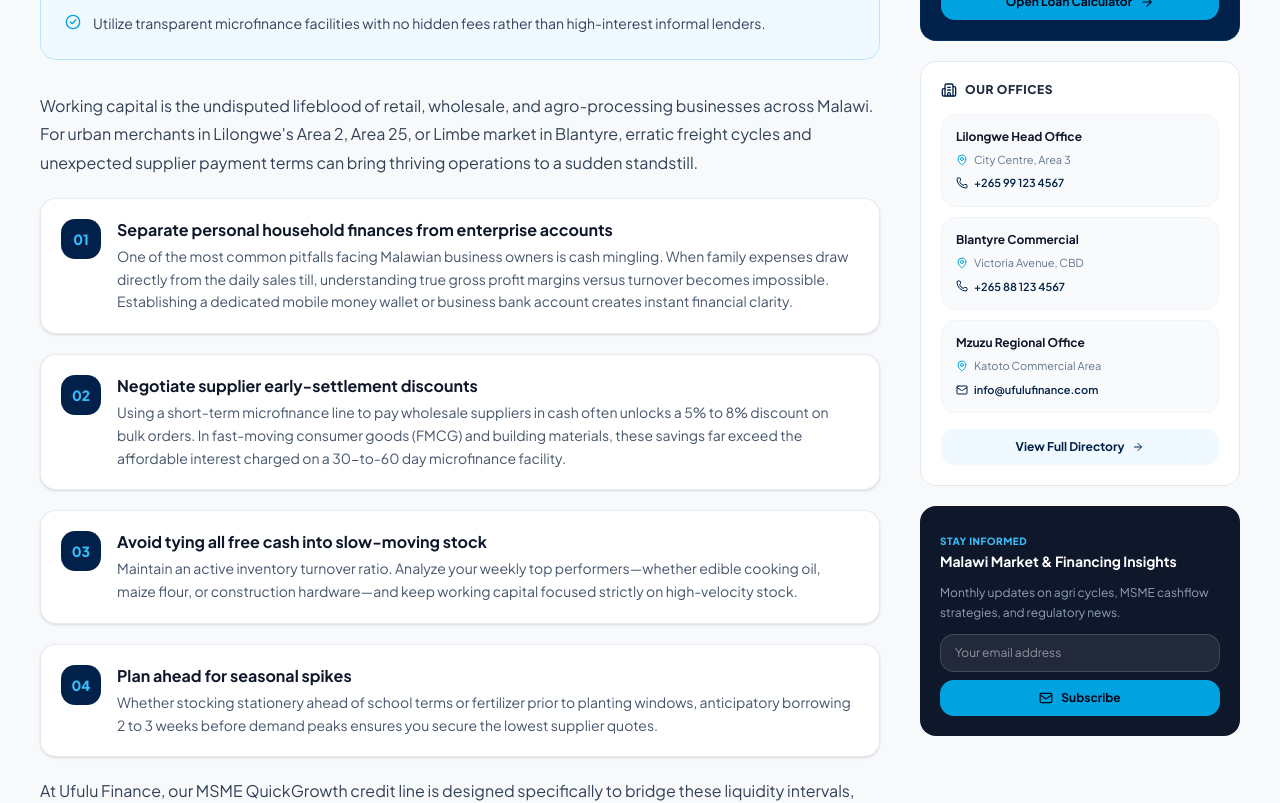
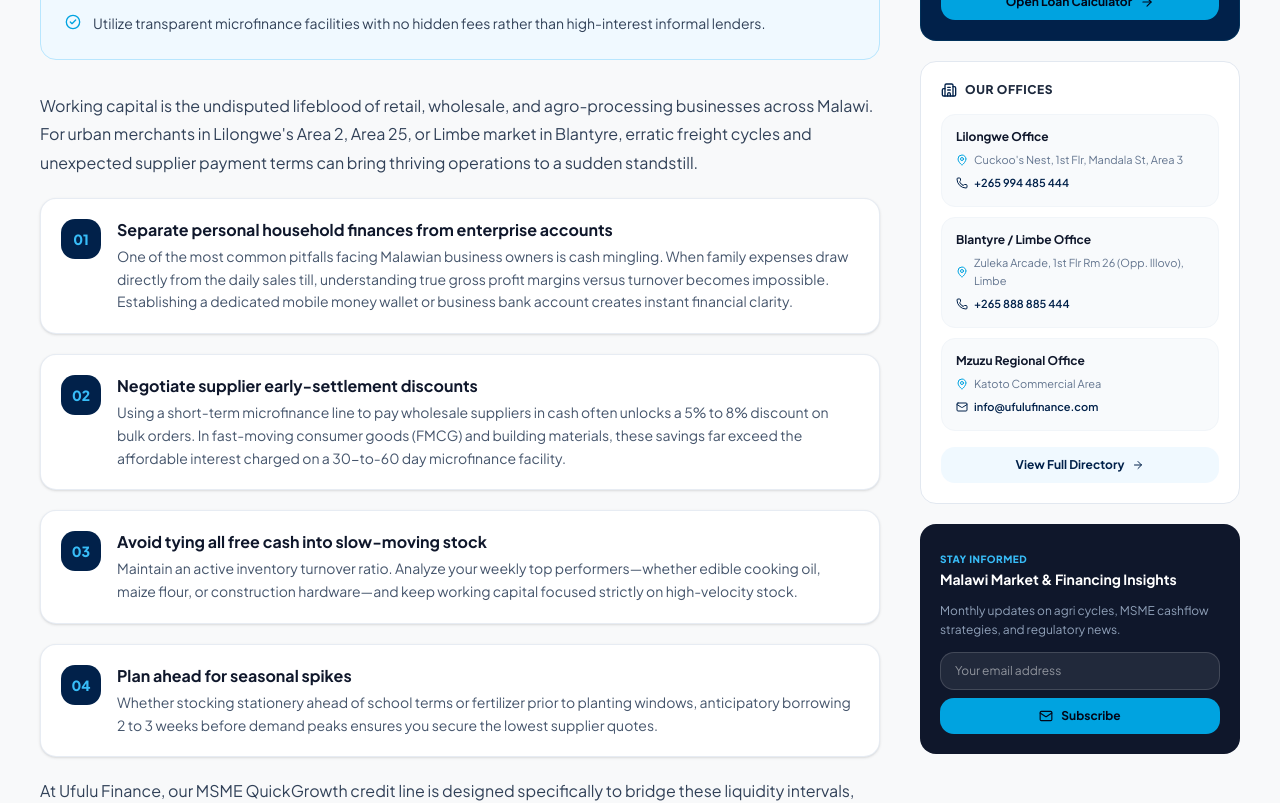
Before and after one commit to Melvin-Kalidozo/ufulufinance, a Next.js app: page /blog/sme-working-capital-2026 in a window 1280 px wide. Shown: the part 980-1783 px from the top of the page. Built offline with nearby package versions, Linux system fonts and the light colour scheme; no server answers.

Commit message:
feat: add event detail page and foundational public route pages with shared layout components

```diff
--- a/app/(public)/about/page.tsx
+++ b/app/(public)/about/page.tsx
@@ -121,25 +121,25 @@ export default function AboutPage() {
 
   const REGIONAL_HUBS = [
     {
-      region: "Central Region (Head Office)",
+      region: "Central Region Hub",
       city: "Lilongwe",
-      location: "Area 3, City Centre",
+      location: "Cuckoo's Nest, 1st Floor, Mandala Street, Area 3",
       focus: "MSME Wholesale Financing, Civil Servant Credit, Civil Service Payroll Operations",
-      contacts: "Phone: +265 99 123 4567 | lilongwe@ufulufinance.com",
+      contacts: "Phone: +265 994 485 444 | lilongwe@ufulufinance.com",
     },
     {
       region: "Southern Region Hub",
-      city: "Blantyre",
-      location: "Limbe Commercial Center",
+      city: "Limbe, Blantyre",
+      location: "Zuleka Arcade, 1st Floor Room 26, Opposite Illovo",
       focus: "Cross-Border Merchant Trade, Vegetable Cluster Banking, Transport Asset Financing",
-      contacts: "Phone: +265 88 123 4567 | blantyre@ufulufinance.com",
+      contacts: "Phone: +265 888 885 444 | blantyre@ufulufinance.com",
     },
     {
       region: "Northern Region Hub",
       city: "Mzuzu",
       location: "Orton Chirwa Avenue",
       focus: "Coffee & Grain Smallholder Facilities, Agro-dealer Bridging, Women Cooperative Groups",
-      contacts: "Phone: +265 99 876 5432 | mzuzu@ufulufinance.com",
+      contacts: "Phone: +265 994 485 444 | mzuzu@ufulufinance.com",
     },
   ];
 
@@ -222,7 +222,7 @@ export default function AboutPage() {
       id: "branches",
       question: "Where are your physical branches located and what are the opening hours?",
       answer:
-        "Our Head Office is in City Centre, Area 3, Lilongwe (+265 99 123 4567). We operate commercial branch hubs at Victoria Avenue, CBD, Blantyre (+265 88 123 4567), and Katoto Commercial Area, Mzuzu (info@ufulufinance.com). All branches are open Monday through Friday, 8:00 AM – 5:00 PM.",
+        "Our Lilongwe Office is at Cuckoo's Nest, 1st Floor, Mandala Street, Area 3, Lilongwe (+265 994 485 444). Our Blantyre/Limbe Office is at Zuleka Arcade, 1st Floor Room 26, Opposite Illovo, Limbe (+265 888 885 444). All offices are open Monday through Friday, 8:00 AM – 5:00 PM.",
     },
     {
       id: "transparent-rates",
--- a/app/(public)/blog/[slug]/page.tsx
+++ b/app/(public)/blog/[slug]/page.tsx
@@ -330,26 +330,26 @@ export default function DedicatedArticlePage({ params }: PageProps) {
               <div className="space-y-2.5">
                 {/* Lilongwe */}
                 <div className="rounded-xl bg-slate-50 border border-slate-100 p-3.5 space-y-1.5">
-                  <p className="text-xs font-bold text-slate-900">Lilongwe Head Office</p>
+                  <p className="text-xs font-bold text-slate-900">Lilongwe Office</p>
                   <p className="flex items-center gap-1.5 text-[11px] text-slate-500">
                     <MapPin className="size-3 text-[#00A3E0] shrink-0" />
-                    City Centre, Area 3
+                    Cuckoo&apos;s Nest, 1st Flr, Mandala St, Area 3
                   </p>
-                  <a href="tel:+265991234567" className="flex items-center gap-1.5 text-[11px] text-[#01214A] font-semibold hover:underline">
+                  <a href="tel:+265994485444" className="flex items-center gap-1.5 text-[11px] text-[#01214A] font-semibold hover:underline">
                     <Phone className="size-3 shrink-0" />
-                    +265 99 123 4567
+                    +265 994 485 444
                   </a>
                 </div>
                 {/* Blantyre */}
                 <div className="rounded-xl bg-slate-50 border border-slate-100 p-3.5 space-y-1.5">
-                  <p className="text-xs font-bold text-slate-900">Blantyre Commercial</p>
+                  <p className="text-xs font-bold text-slate-900">Blantyre / Limbe Office</p>
                   <p className="flex items-center gap-1.5 text-[11px] text-slate-500">
                     <MapPin className="size-3 text-[#00A3E0] shrink-0" />
-                    Victoria Avenue, CBD
+                    Zuleka Arcade, 1st Flr Rm 26 (Opp. Illovo), Limbe
                   </p>
-                  <a href="tel:+265881234567" className="flex items-center gap-1.5 text-[11px] text-[#01214A] font-semibold hover:underline">
+                  <a href="tel:+265888885444" className="flex items-center gap-1.5 text-[11px] text-[#01214A] font-semibold hover:underline">
                     <Phone className="size-3 shrink-0" />
-                    +265 88 123 4567
+                    +265 888 885 444
                   </a>
                 </div>
                 {/* Mzuzu */}
--- a/app/(public)/contact/page.tsx
+++ b/app/(public)/contact/page.tsx
@@ -15,23 +15,18 @@ import {
 const SOCIAL = [
   {
     name: "Facebook",
-    href: "https://facebook.com",
+    href: "https://facebook.com/ufulufinance",
     d: "M9 8H6v4h3v12h5V12h3.642L18 8h-4V6.333C14 5.374 14.5 5 15.667 5H18V0h-3.889C10.5 0 9 1.5 9 4.667V8z",
   },
   {
-    name: "Instagram",
-    href: "https://instagram.com",
-    d: "M12 2.163c3.204 0 3.584.012 4.85.07 3.252.148 4.771 1.691 4.919 4.919.058 1.265.069 1.645.069 4.849 0 3.205-.012 3.584-.069 4.849-.149 3.225-1.664 4.771-4.919 4.919-1.266.058-1.644.07-4.85.07-3.204 0-3.584-.012-4.849-.07-3.26-.149-4.771-1.699-4.919-4.92-.058-1.265-.07-1.644-.07-4.849 0-3.204.013-3.583.07-4.849.149-3.227 1.664-4.771 4.919-4.919 1.266-.057 1.645-.069 4.849-.069zm0-2.163c-3.259 0-3.667.014-4.947.072-4.358.2-6.78 2.618-6.98 6.98-.059 1.281-.073 1.689-.073 4.948 0 3.259.014 3.668.072 4.948.2 4.358 2.618 6.78 6.98 6.98 1.281.058 1.689.072 4.948.072 3.259 0 3.668-.014 4.948-.072 4.354-.2 6.782-2.618 6.979-6.98.059-1.28.073-1.689-.073-4.948 0-3.259-.014-3.667-.072-4.947-.196-4.354-2.617-6.78-6.979-6.98-1.281-.059-1.69-.073-4.949-.073zm0 5.838c-3.403 0-6.162 2.759-6.162 6.162s2.759 6.163 6.162 6.163 6.162-2.759 6.162-6.163c0-3.403-2.759-6.162-6.162-6.162zm0 10.162c-2.209 0-4-1.79-4-4 0-2.209 1.791-4 4-4s4 1.791 4 4c0 2.21-1.791 4-4 4zm6.406-11.845c-.796 0-1.441.645-1.441 1.44s.645 1.44 1.441 1.44c.795 0 1.439-.645 1.439-1.44s-.644-1.44-1.439-1.44z",
+    name: "LinkedIn",
+    href: "https://linkedin.com/company/ufulufinance",
+    d: "M19 0h-14c-2.761 0-5 2.239-5 5v14c0 2.761 2.239 5 5 5h14c2.762 0 5-2.239 5-5v-14c0-2.761-2.238-5-5-5zm-11 19h-3v-11h3v11zm-1.5-12.268c-.966 0-1.75-.79-1.75-1.764s.784-1.764 1.75-1.764 1.75.79 1.75 1.764-.783 1.764-1.75 1.764zm13.5 12.268h-3v-5.604c0-3.368-4-3.113-4 0v5.604h-3v-11h3v1.765c1.396-2.586 7-2.777 7 2.476v6.759z",
   },
   {
-    name: "Twitter",
-    href: "https://twitter.com",
-    d: "M18.244 2.25h3.308l-7.227 8.26 8.502 11.24H16.17l-5.214-6.817L4.99 21.75H1.68l7.73-8.835L1.254 2.25H8.08l4.713 6.231zm-1.161 17.52h1.833L7.084 4.126H5.117z",
-  },
-  {
-    name: "YouTube",
-    href: "https://youtube.com",
-    d: "M23.495 6.205a3.007 3.007 0 00-2.088-2.088c-1.87-.501-9.396-.501-9.396-.501s-7.507-.01-9.396.501A3.007 3.007 0 00.527 6.205a31.247 31.247 0 00-.522 5.805 31.247 31.247 0 00.522 5.783 3.007 3.007 0 002.088 2.088c1.868.502 9.396.502 9.396.502s7.506 0 9.396-.502a3.007 3.007 0 002.088-2.088 31.247 31.247 0 00.5-5.783 31.247 31.247 0 00-.5-5.805zM9.609 15.601V8.408l6.264 3.602z",
+    name: "Instagram",
+    href: "https://instagram.com/ufulu_finance",
+    d: "M12 2.163c3.204 0 3.584.012 4.85.07 3.252.148 4.771 1.691 4.919 4.919.058 1.265.069 1.645.069 4.849 0 3.205-.012 3.584-.069 4.849-.149 3.225-1.664 4.771-4.919 4.919-1.266.058-1.644.07-4.85.07-3.204 0-3.584-.012-4.849-.07-3.26-.149-4.771-1.699-4.919-4.92-.058-1.265-.07-1.644-.07-4.849 0-3.204.013-3.583.07-4.849.149-3.227 1.664-4.771 4.919-4.919 1.266-.057 1.645-.069 4.849-.069zm0-2.163c-3.259 0-3.667.014-4.947.072-4.358.2-6.78 2.618-6.98 6.98-.059 1.281-.073 1.689-.073 4.948 0 3.259.014 3.668.072 4.948.2 4.358 2.618 6.78 6.98 6.98 1.281.058 1.689.072 4.948.072 3.259 0 3.668-.014 4.948-.072 4.354-.2 6.782-2.618 6.979-6.98.059-1.28.073-1.689-.073-4.948 0-3.259-.014-3.667-.072-4.947-.196-4.354-2.617-6.78-6.979-6.98-1.281-.059-1.69-.073-4.949-.073zm0 5.838c-3.403 0-6.162 2.759-6.162 6.162s2.759 6.163 6.162 6.163 6.162-2.759 6.162-6.163c0-3.403-2.759-6.162-6.162-6.162zm0 10.162c-2.209 0-4-1.79-4-4 0-2.209 1.791-4 4-4s4 1.791 4 4c0 2.21-1.791 4-4 4zm6.406-11.845c-.796 0-1.441.645-1.441 1.44s.645 1.44 1.441 1.44c.795 0 1.439-.645 1.439-1.44s-.644-1.44-1.439-1.44z",
   },
 ];
 
@@ -210,7 +205,7 @@ export default function ContactPage() {
             Contact Us
           </h1>
           <p className="mt-3 text-sm sm:text-base text-slate-200/90 max-w-lg mx-auto font-normal leading-relaxed">
-            Our accredited loan advisors are ready to assist you in Lilongwe, Blantyre, and Mzuzu.
+            Our accredited loan advisors are ready to assist you at our Lilongwe and Blantyre / Limbe offices.
           </p>
 
           <div className="mt-6 inline-flex items-center gap-2 bg-white/10 backdrop-blur-md border border-white/15 px-4 py-1.5 rounded-full text-xs font-medium text-white shadow-xs">
@@ -236,7 +231,7 @@ export default function ContactPage() {
                     Get in touch
                   </h2>
                   <p className="mt-3 text-xs sm:text-sm text-slate-500 leading-relaxed max-w-xs">
-                    Our accredited loan officers and client relationship managers are available across Lilongwe, Blantyre, and Mzuzu to provide rapid, judgment-free financial advisory.
+                    Our loan officers and relationship managers are available in Lilongwe and Limbe, Blantyre to provide flexible financing and rapid support.
                   </p>
 
                   <div className="mt-8 space-y-6">
@@ -246,11 +241,17 @@ export default function ContactPage() {
                         <MapPin className="size-5 text-[#009FE0]" />
                       </div>
                       <div>
-                        <p className="text-sm font-bold text-slate-900">Head Office</p>
-                        <p className="text-xs text-slate-500 mt-1 leading-relaxed">
-                          City Centre, Area 3, Lilongwe<br />
-                          Regional Hubs: Blantyre (Limbe) &amp; Mzuzu (Orton Chirwa Ave)
-                        </p>
+                        <p className="text-sm font-bold text-slate-900">Visit Our Offices</p>
+                        <div className="mt-1.5 space-y-2 text-xs text-slate-600 leading-relaxed">
+                          <div>
+                            <p className="font-semibold text-slate-800">Lilongwe Office:</p>
+                            <p className="text-slate-500">Cuckoo&apos;s Nest, 1st Floor, Mandala Street, Area 3, Lilongwe</p>
+                          </div>
+                          <div>
+                            <p className="font-semibold text-slate-800">Blantyre / Limbe Office:</p>
+                            <p className="text-slate-500">Zuleka Arcade, 1st Floor Room 26, Opposite Illovo, Limbe, Blantyre</p>
+                          </div>
+                        </div>
                       </div>
                     </div>
 
@@ -261,8 +262,12 @@ export default function ContactPage() {
                       </div>
                       <div>
                         <p className="text-sm font-bold text-slate-900">Email Us</p>
-                        <p className="text-xs text-slate-500 mt-1">support@ufulufinance.com</p>
-                        <p className="text-xs text-slate-500">loans@ufulufinance.com</p>
+                        <p className="text-xs text-slate-500 mt-1">
+                          <a href="mailto:info@ufulufinance.com" className="hover:text-[#034DA2]">info@ufulufinance.com</a>
+                        </p>
+                        <p className="text-xs text-slate-500">
+                          <a href="mailto:support@ufulufinance.com" className="hover:text-[#034DA2]">support@ufulufinance.com</a>
+                        </p>
                       </div>
                     </div>
 
@@ -272,9 +277,13 @@ export default function ContactPage() {
                         <Phone className="size-5 text-[#009FE0]" />
                       </div>
                       <div>
-                        <p className="text-sm font-bold text-slate-900">Call Us</p>
-                        <p className="text-xs text-slate-500 mt-1">Direct: +265 99 123 4567</p>
-                        <p className="text-xs text-slate-500">Toll-Free WhatsApp: +265 88 123 4567</p>
+                        <p className="text-sm font-bold text-slate-900">Contact Us</p>
+                        <p className="text-xs text-slate-500 mt-1">
+                          Phone / WhatsApp: <a href="tel:+265994485444" className="font-semibold text-[#034DA2] hover:underline">+265 994 485 444</a>
+                        </p>
+                        <p className="text-xs text-slate-500">
+                          Phone / WhatsApp: <a href="tel:+265888885444" className="font-semibold text-[#034DA2] hover:underline">+265 888 885 444</a>
+                        </p>
                       </div>
                     </div>
                   </div>
--- a/app/(public)/events/[id]/page.tsx
+++ b/app/(public)/events/[id]/page.tsx
@@ -288,21 +288,21 @@ export default function EventDetailPage({ params }: PageProps) {
               </div>
               <div className="space-y-2.5">
                 <div className="rounded-xl bg-slate-50 border border-slate-100 p-3.5 space-y-1.5">
-                  <p className="text-xs font-bold text-slate-900">Lilongwe Head Office</p>
+                  <p className="text-xs font-bold text-slate-900">Lilongwe Office</p>
                   <p className="flex items-center gap-1.5 text-[11px] text-slate-500">
-                    <MapPin className="size-3 text-[#00A3E0] shrink-0" />City Centre, Area 3
+                    <MapPin className="size-3 text-[#00A3E0] shrink-0" />Cuckoo&apos;s Nest, 1st Flr, Mandala St, Area 3
                   </p>
-                  <a href="tel:+265991234567" className="flex items-center gap-1.5 text-[11px] text-[#01214A] font-semibold hover:underline">
-                    <Phone className="size-3 shrink-0" />+265 99 123 4567
+                  <a href="tel:+265994485444" className="flex items-center gap-1.5 text-[11px] text-[#01214A] font-semibold hover:underline">
+                    <Phone className="size-3 shrink-0" />+265 994 485 444
                   </a>
                 </div>
                 <div className="rounded-xl bg-slate-50 border border-slate-100 p-3.5 space-y-1.5">
-                  <p className="text-xs font-bold text-slate-900">Blantyre Commercial</p>
+                  <p className="text-xs font-bold text-slate-900">Blantyre / Limbe Office</p>
                   <p className="flex items-center gap-1.5 text-[11px] text-slate-500">
-                    <MapPin className="size-3 text-[#00A3E0] shrink-0" />Victoria Avenue, CBD
+                    <MapPin className="size-3 text-[#00A3E0] shrink-0" />Zuleka Arcade, 1st Flr Rm 26 (Opp. Illovo), Limbe
                   </p>
-                  <a href="tel:+265881234567" className="flex items-center gap-1.5 text-[11px] text-[#01214A] font-semibold hover:underline">
-                    <Phone className="size-3 shrink-0" />+265 88 123 4567
+                  <a href="tel:+265888885444" className="flex items-center gap-1.5 text-[11px] text-[#01214A] font-semibold hover:underline">
+                    <Phone className="size-3 shrink-0" />+265 888 885 444
                   </a>
                 </div>
                 <div className="rounded-xl bg-slate-50 border border-slate-100 p-3.5 space-y-1.5">
--- a/app/(public)/faq/page.tsx
+++ b/app/(public)/faq/page.tsx
@@ -40,7 +40,7 @@ const FAQS: FAQItem[] = [
     categoryLabel: "General Questions",
     question: "Where are your branch offices located?",
     answer:
-      "Our Head Office is in Area 3, City Centre, Lilongwe. We operate regional branches in Blantyre (Limbe Commercial District) and Mzuzu (Orton Chirwa Avenue), with field officers active across Dedza, Mchinji, Kasungu, and surrounding districts.",
+      "Our Lilongwe Office is at Cuckoo's Nest, 1st Floor, Mandala Street, Area 3, Lilongwe (+265 994 485 444). Our Blantyre / Limbe Office is at Zuleka Arcade, 1st Floor Room 26, Opposite Illovo, Limbe (+265 888 885 444). All offices are open Monday to Friday, 8:00 AM – 5:00 PM.",
   },
   {
     id: "who-qualifies",
--- a/app/error.tsx
+++ b/app/error.tsx
@@ -136,8 +136,8 @@ export default function ErrorPage({
             <div className="flex items-center gap-1.5">
               <PhoneCall className="size-3.5 text-[#034DA2]" />
               <span>Emergency Hotline:</span>
-              <a href="tel:+265990000000" className="font-bold text-slate-800 hover:text-[#034DA2]">
-                +265 99 000 0000
+              <a href="tel:+265994485444" className="font-bold text-slate-800 hover:text-[#034DA2]">
+                +265 994 485 444
               </a>
             </div>
             <div className="flex items-center gap-1.5">
--- a/components/public/NotFoundContent.tsx
+++ b/components/public/NotFoundContent.tsx
@@ -158,10 +158,10 @@ export function NotFoundContent() {
           </div>
           <div className="flex items-center gap-2 shrink-0">
             <a
-              href="tel:+265990000000"
+              href="tel:+265994485444"
               className="px-3.5 py-1.5 rounded-xl bg-white hover:bg-slate-100 border border-slate-200 text-xs font-bold text-[#034DA2] transition-colors"
             >
-              +265 99 000 0000
+              +265 994 485 444
             </a>
             <Link
               href="/contact"
--- a/components/public/PublicFooter.tsx
+++ b/components/public/PublicFooter.tsx
@@ -9,22 +9,17 @@ import { ArrowRight, Building2, Phone, Mail, Clock, MapPin } from "lucide-react"
 const SOCIAL_LINKS = [
   {
     name: "Facebook",
-    href: "https://facebook.com",
+    href: "https://facebook.com/ufulufinance",
     d: "M9 8H6v4h3v12h5V12h3.642L18 8h-4V6.333C14 5.374 14.5 5 15.667 5H18V0h-3.889C10.5 0 9 1.5 9 4.667V8z",
   },
   {
-    name: "X",
-    href: "https://twitter.com",
-    d: "M18.244 2.25h3.308l-7.227 8.26 8.502 11.24H16.17l-5.214-6.817L4.99 21.75H1.68l7.73-8.835L1.254 2.25H8.08l4.713 6.231zm-1.161 17.52h1.833L7.084 4.126H5.117z",
-  },
-  {
     name: "LinkedIn",
-    href: "https://linkedin.com",
+    href: "https://linkedin.com/company/ufulufinance",
     d: "M19 0h-14c-2.761 0-5 2.239-5 5v14c0 2.761 2.239 5 5 5h14c2.762 0 5-2.239 5-5v-14c0-2.761-2.238-5-5-5zm-11 19h-3v-11h3v11zm-1.5-12.268c-.966 0-1.75-.79-1.75-1.764s.784-1.764 1.75-1.764 1.75.79 1.75 1.764-.783 1.764-1.75 1.764zm13.5 12.268h-3v-5.604c0-3.368-4-3.113-4 0v5.604h-3v-11h3v1.765c1.396-2.586 7-2.777 7 2.476v6.759z",
   },
   {
     name: "Instagram",
-    href: "https://instagram.com",
+    href: "https://instagram.com/ufulu_finance",
     d: "M12 2.163c3.204 0 3.584.012 4.85.07 3.252.148 4.771 1.691 4.919 4.919.058 1.265.069 1.645.069 4.849 0 3.205-.012 3.584-.069 4.849-.149 3.225-1.664 4.771-4.919 4.919-1.266.058-1.644.07-4.85.07-3.204 0-3.584-.012-4.849-.07-3.26-.149-4.771-1.699-4.919-4.92-.058-1.265-.07-1.644-.07-4.849 0-3.204.013-3.583.07-4.849.149-3.227 1.664-4.771 4.919-4.919 1.266-.057 1.645-.069 4.849-.069zm0-2.163c-3.259 0-3.667.014-4.947.072-4.358.2-6.78 2.618-6.98 6.98-.059 1.281-.073 1.689-.073 4.948 0 3.259.014 3.668.072 4.948.2 4.358 2.618 6.78 6.98 6.98 1.281.058 1.689.072 4.948.072 3.259 0 3.668-.014 4.948-.072 4.354-.2 6.782-2.618 6.979-6.98.059-1.28.073-1.689-.073-4.948 0-3.259-.014-3.667-.072-4.947-.196-4.354-2.617-6.78-6.979-6.98-1.281-.059-1.69-.073-4.949-.073zm0 5.838c-3.403 0-6.162 2.759-6.162 6.162s2.759 6.163 6.162 6.163 6.162-2.759 6.162-6.163c0-3.403-2.759-6.162-6.162-6.162zm0 10.162c-2.209 0-4-1.79-4-4 0-2.209 1.791-4 4-4s4 1.791 4 4c0 2.21-1.791 4-4 4zm6.406-11.845c-.796 0-1.441.645-1.441 1.44s.645 1.44 1.441 1.44c.795 0 1.439-.645 1.439-1.44s-.644-1.44-1.439-1.44z",
   },
 ];
@@ -234,22 +229,22 @@ export function PublicFooter() {
               </h4>
               <div className="space-y-3 text-xs text-slate-300">
                 <div>
-                  <p className="font-bold text-white">Lilongwe Head Office</p>
-                  <p className="text-[11px] text-slate-400">City Centre, Area 3, Lilongwe, Malawi</p>
+                  <p className="font-bold text-white">Lilongwe Office</p>
+                  <p className="text-[11px] text-slate-400">Cuckoo&apos;s Nest, 1st Floor, Mandala St, Area 3, Lilongwe</p>
                   <div className="flex items-center justify-between text-[11px] mt-0.5">
-                    <a href="tel:+265991234567" className="text-[#38bdf8] hover:underline font-medium">
-                      +265 99 123 4567
+                    <a href="tel:+265994485444" className="text-[#38bdf8] hover:underline font-medium">
+                      +265 994 485 444
                     </a>
                     <span className="text-[10px] text-slate-400">8:00 AM – 5:00 PM</span>
                   </div>
                 </div>
 
                 <div>
-                  <p className="font-bold text-white">Blantyre Commercial Branch</p>
-                  <p className="text-[11px] text-slate-400">Victoria Avenue, CBD, Blantyre, Malawi</p>
+                  <p className="font-bold text-white">Blantyre / Limbe Office</p>
+                  <p className="text-[11px] text-slate-400">Zuleka Arcade, 1st Flr Rm 26 (Opp. Illovo), Limbe</p>
                   <div className="flex items-center justify-between text-[11px] mt-0.5">
-                    <a href="tel:+265881234567" className="text-[#38bdf8] hover:underline font-medium">
-                      +265 88 123 4567
+                    <a href="tel:+265888885444" className="text-[#38bdf8] hover:underline font-medium">
+                      +265 888 885 444
                     </a>
                     <span className="text-[10px] text-slate-400">8:00 AM – 5:00 PM</span>
                   </div>
--- a/components/public/PublicHeader.tsx
+++ b/components/public/PublicHeader.tsx
@@ -254,8 +254,8 @@ export function PublicHeader() {
 
           <div className="pt-4 border-t border-slate-100">
             <div className="text-[11px] text-slate-500 text-center space-y-1">
-              <p className="font-semibold text-slate-700">+265 99 123 4567 &middot; info@ufulufinance.com</p>
-              <p>City Centre, Area 3, Lilongwe, Malawi</p>
+              <p className="font-semibold text-slate-700">+265 994 485 444 &middot; info@ufulufinance.com</p>
+              <p>Area 3, Lilongwe &middot; Limbe, Blantyre</p>
             </div>
           </div>
         </div>
```
